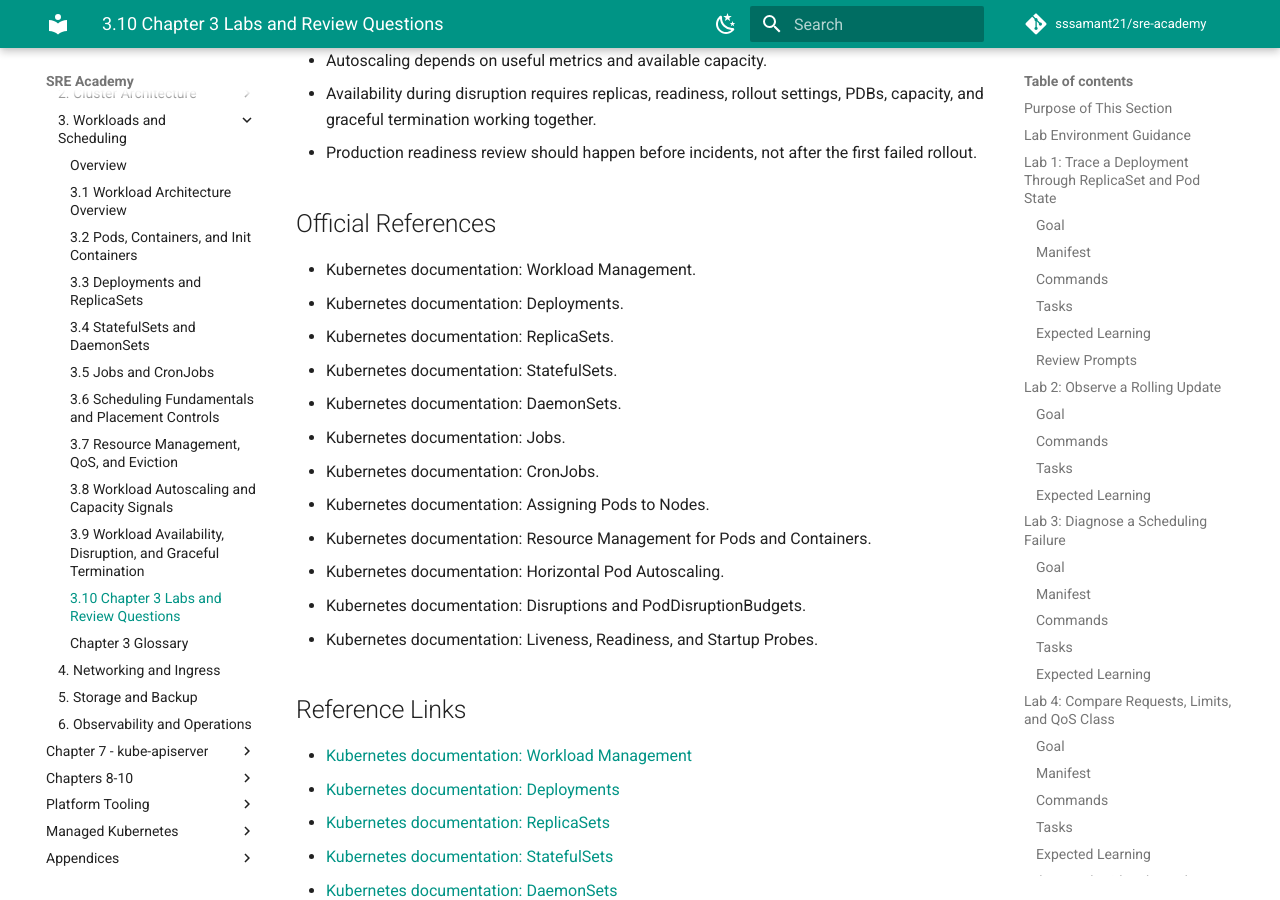
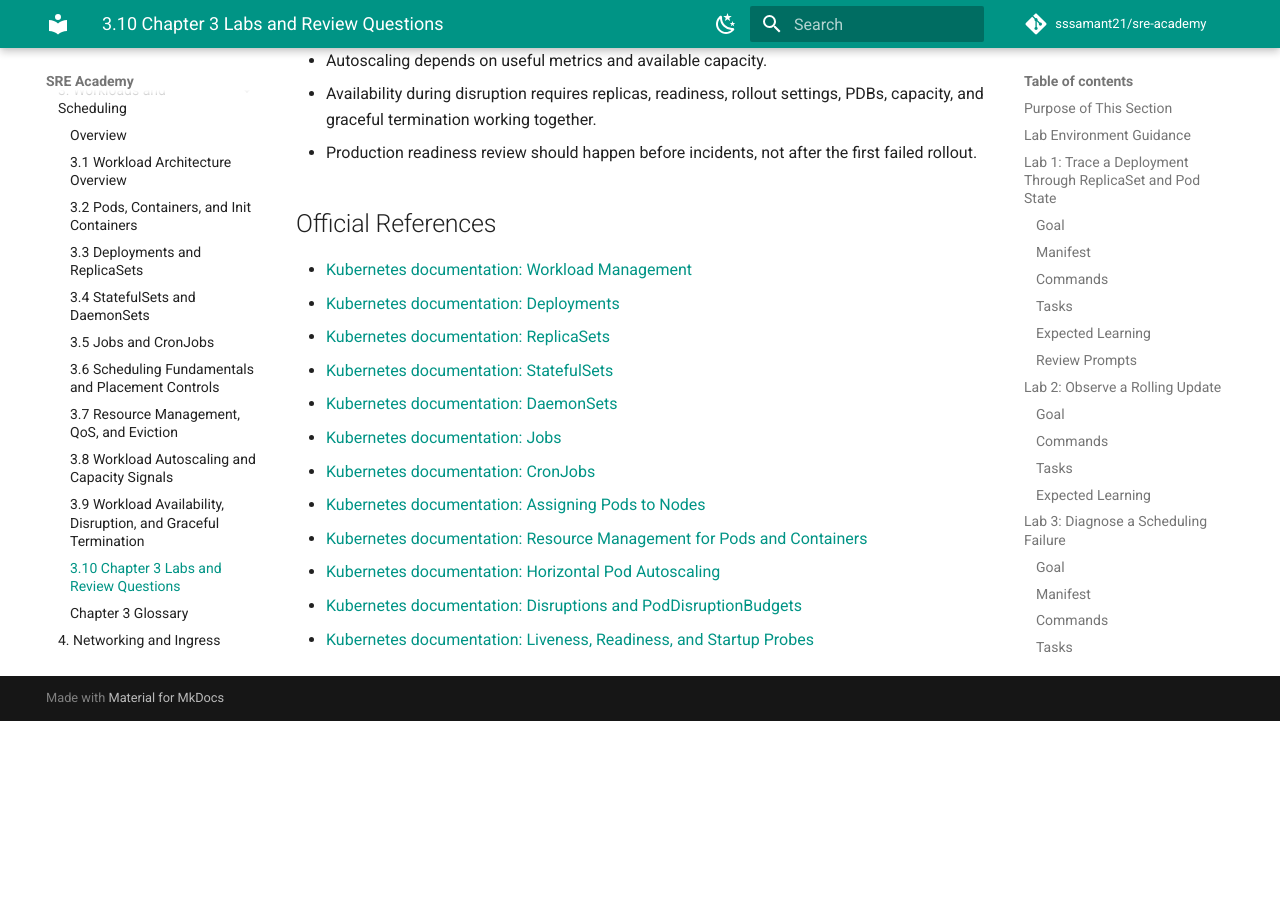
Before and after one commit to sssamant21/sre-academy, an MkDocs documentation site: the page built from docs/books/kubernetes/chapter-03/3.10-chapter-3-labs-and-review-questions.md, in a window 1280 px wide and 900 px high, scrolled down 20875 px. Built offline with MkDocs 1.6.1 and Material for MkDocs 9.7.7, drawn with Linux system fonts in a browser that asks for light colours; comment, search, counter and statistics services are not loaded; after the commit the page ends 21596 px from its top, so only the background shows below that.

Commit message:
docs(ch3): fix duplicate official references

```diff
--- a/docs/books/kubernetes/chapter-03/3.10-chapter-3-labs-and-review-questions.md
+++ b/docs/books/kubernetes/chapter-03/3.10-chapter-3-labs-and-review-questions.md
@@ -1,8 +1,8 @@
 <!-- markdownlint-disable MD041 -->
---8<-- "author/drafts/chapter-03/3.10-chapter-3-labs-and-review-questions.md"
+--8<-- "author/drafts/chapter-03/3.10-chapter-3-labs-and-review-questions.md::860"
 <!-- markdownlint-enable MD041 -->
 
-## Reference Links
+## Official References
 
 - [Kubernetes documentation: Workload Management](https://kubernetes.io/docs/concepts/workloads/controllers/)
 - [Kubernetes documentation: Deployments](https://kubernetes.io/docs/concepts/workloads/controllers/deployment/)
```
